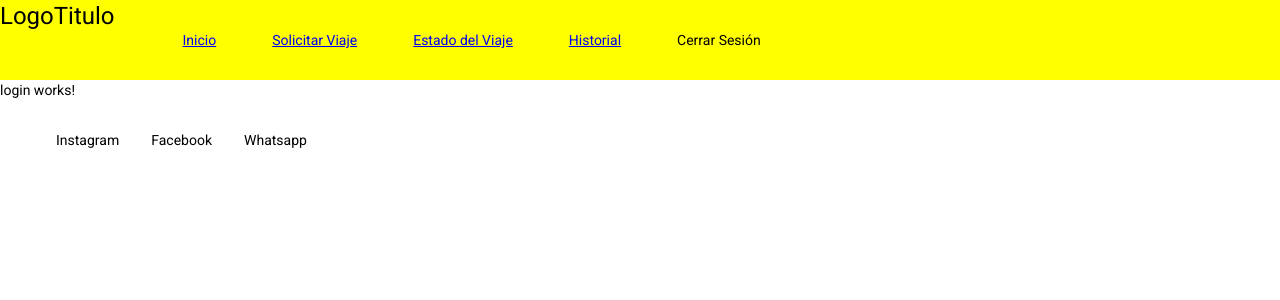
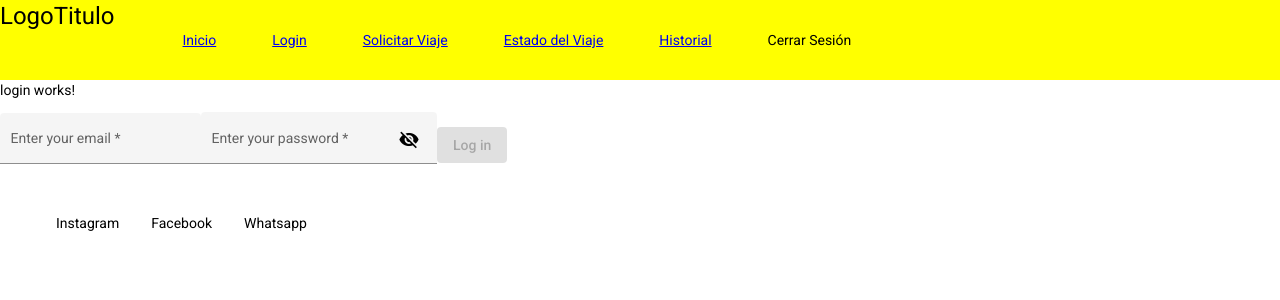
Before and after one commit to iarabaya/landing-page-client, an Angular app: page /login in a window 1280 px wide. Shown: the top 300 px of the page. Built offline with nearby package versions, Linux system fonts and the light colour scheme.

Commit message:
add login form

```diff
--- a/src/app/components/header/header.component.html
+++ b/src/app/components/header/header.component.html
@@ -9,6 +9,9 @@
     <ul>
       <li>
         <a routerLink="/home">Inicio</a>
+      </li>
+      <li>
+        <a routerLink="/login">Login</a>
       </li>
       <li>
         <a routerLink="/request">Solicitar Viaje</a>
--- a/src/app/components/login-form/login-form.component.html
+++ b/src/app/components/login-form/login-form.component.html
@@ -1 +1,17 @@
-<p>login-form works!</p>
+<form [formGroup]="loginForm" #formDirective=ngForm (ngSubmit)="logIn(formDirective)">
+    <mat-form-field appearance="fill">
+      <mat-label>Enter your email</mat-label>
+      <input id ="email" matInput placeholder="pat@example.com" formControlName="email" required>
+      <!-- <mat-error *ngIf="email.invalid">Email must be valid</mat-error> -->
+    </mat-form-field>
+
+    <mat-form-field appearance="fill">
+      <mat-label>Enter your password</mat-label>
+      <input matInput formControlName="password" [type]="hide ? 'password' : 'text'">
+      <button mat-icon-button type="button" matSuffix (click)="hide = !hide" [attr.aria-label]="'Hide password'" [attr.aria-pressed]="hide">
+        <mat-icon>{{hide ? 'visibility_off' : 'visibility'}}</mat-icon>
+      </button>
+    </mat-form-field>
+
+    <button mat-raised-button type="submit" color="primary" [disabled]="!loginForm.valid">Log in</button>
+</form>
--- a/src/app/components/login-form/login-form.component.ts
+++ b/src/app/components/login-form/login-form.component.ts
@@ -1,15 +1,34 @@
-import { Component, OnInit } from '@angular/core';
-
+import { Component } from '@angular/core';
+import {FormGroup, FormControl, FormGroupDirective, Validators} from '@angular/forms';
 @Component({
   selector: 'app-login-form',
   templateUrl: './login-form.component.html',
   styleUrls: ['./login-form.component.sass']
 })
-export class LoginFormComponent implements OnInit {
+export class LoginFormComponent {
+  hide = true;
+  // email = new FormControl('', [Validators.required, Validators.email]);
+  // password= new FormControl('')
 
-  constructor() { }
+  loginForm = new FormGroup({
+    email: new FormControl('', [Validators.required, Validators.email]),
+    password: new FormControl('', [Validators.required])
+  })
 
-  ngOnInit(): void {
+  // get email () { return this.loginForm.get('email');}
+  // getErrorMessage() {
+  //   if (this.email.hasError('required')) {
+  //     return 'You must enter a value';
+  //   }
+
+  //   return this.email.hasError('email') ? 'Not a valid email' : '';
+  // }
+
+  logIn( formDirective: FormGroupDirective){
+    console.log('has hecho log in');
+    console.warn(this.loginForm.value)
+    formDirective.resetForm();
+    this.loginForm.reset();
   }
 
 }
--- a/src/app/pages/login/login.component.html
+++ b/src/app/pages/login/login.component.html
@@ -1,3 +1,4 @@
 <app-header></app-header>
 <p>login works!</p>
+<app-login-form></app-login-form>
 <app-footer></app-footer>
```
Also changed, not shown: src/app/app-routing.module.ts (+6 -6 lines), src/app/components/components.module.ts (+5 -2 lines), src/app/material.module.ts (+11 -4 lines).
